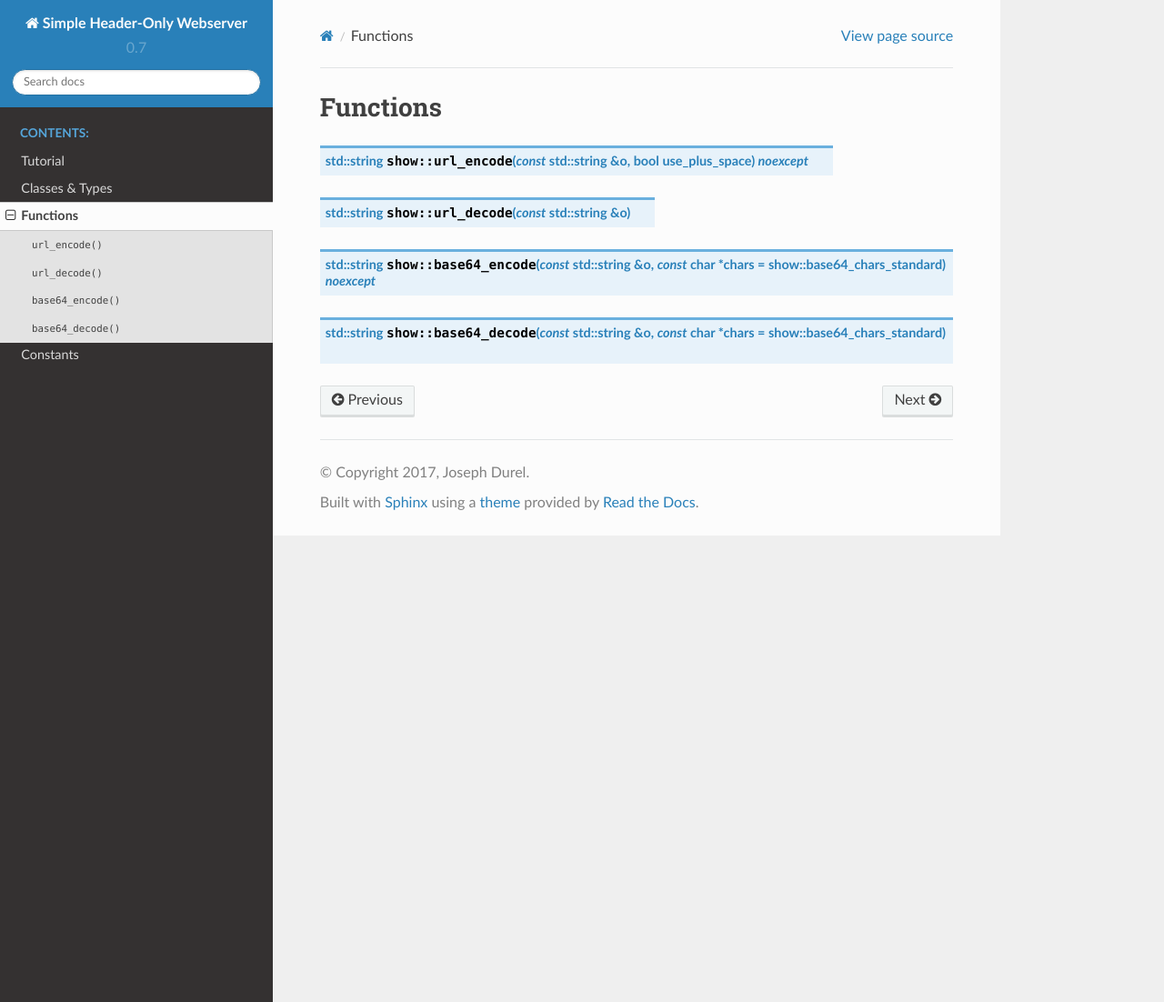
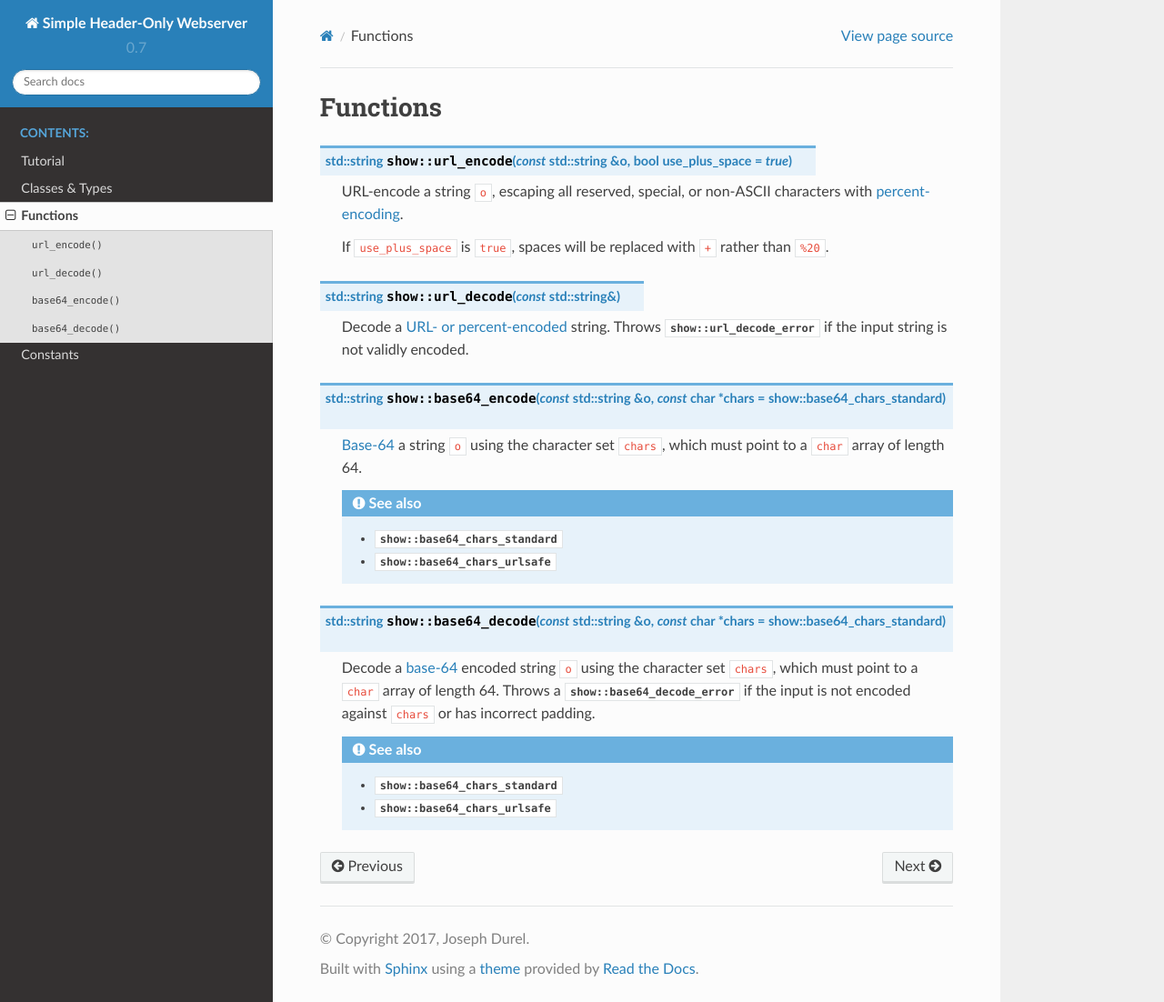
Before and after one commit to JadeMatrix/SHOW, a Sphinx documentation site: the page built from doc/Functions.rst, in a window 1280 px wide and 1102 px high. Shown: the whole window at 91% size. Built offline with Sphinx 7.4.7 and the Read the Docs theme 2.0.0, drawn with Linux system fonts in a browser that asks for light colours.

Commit message:
Filled out the helper functions doc

```diff
--- a/doc/Functions.rst
+++ b/doc/Functions.rst
@@ -2,16 +2,32 @@
 Functions
 =========
 
-.. cpp:function:: std::string show::url_encode( const std::string& o, bool use_plus_space ) noexcept
+.. cpp:function:: std::string show::url_encode( const std::string& o, bool use_plus_space = true )
 
+    URL-encode a string ``o``, escaping all reserved, special, or non-ASCII characters with `percent-encoding <https://en.wikipedia.org/wiki/Percent-encoding>`_.
 
+    If ``use_plus_space`` is ``true``, spaces will be replaced with ``+`` rather than ``%20``.
 
-.. cpp:function:: std::string show::url_decode( const std::string& o )
+.. cpp:function:: std::string show::url_decode( const std::string& )
 
+    Decode a `URL- or percent-encoded <https://en.wikipedia.org/wiki/Percent-encoding>`_ string.  Throws :cpp:class:`show::url_decode_error` if the input string is not validly encoded.
 
+.. cpp:function:: std::string show::base64_encode( const std::string& o, const char* chars = show::base64_chars_standard )
 
-.. cpp:function:: std::string show::base64_encode( const std::string& o, const char* chars = show::base64_chars_standard ) noexcept
+    `Base-64 <https://en.wikipedia.org/wiki/Base64>`_ a string ``o`` using the character set ``chars``, which must point to a ``char`` array of length 64.
 
+    .. seealso::
 
+        * :cpp:var:`show::base64_chars_standard`
+
+        * :cpp:var:`show::base64_chars_urlsafe`
 
 .. cpp:function:: std::string show::base64_decode( const std::string& o, const char* chars = show::base64_chars_standard )
+
+    Decode a `base-64 <https://en.wikipedia.org/wiki/Base64>`_ encoded string ``o`` using the character set ``chars``, which must point to a ``char`` array of length 64.  Throws a :cpp:class:`show::base64_decode_error` if the input is not encoded against ``chars`` or has incorrect padding.
+
+    .. seealso::
+
+        * :cpp:var:`show::base64_chars_standard`
+
+        * :cpp:var:`show::base64_chars_urlsafe`
```
